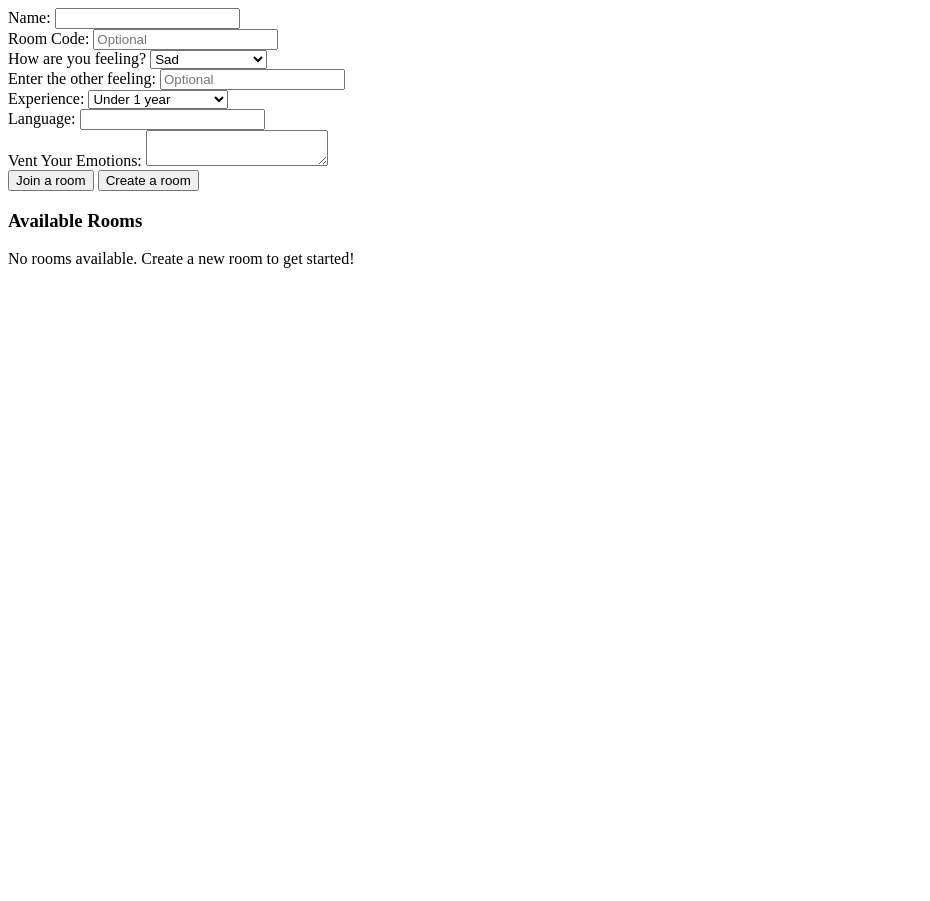
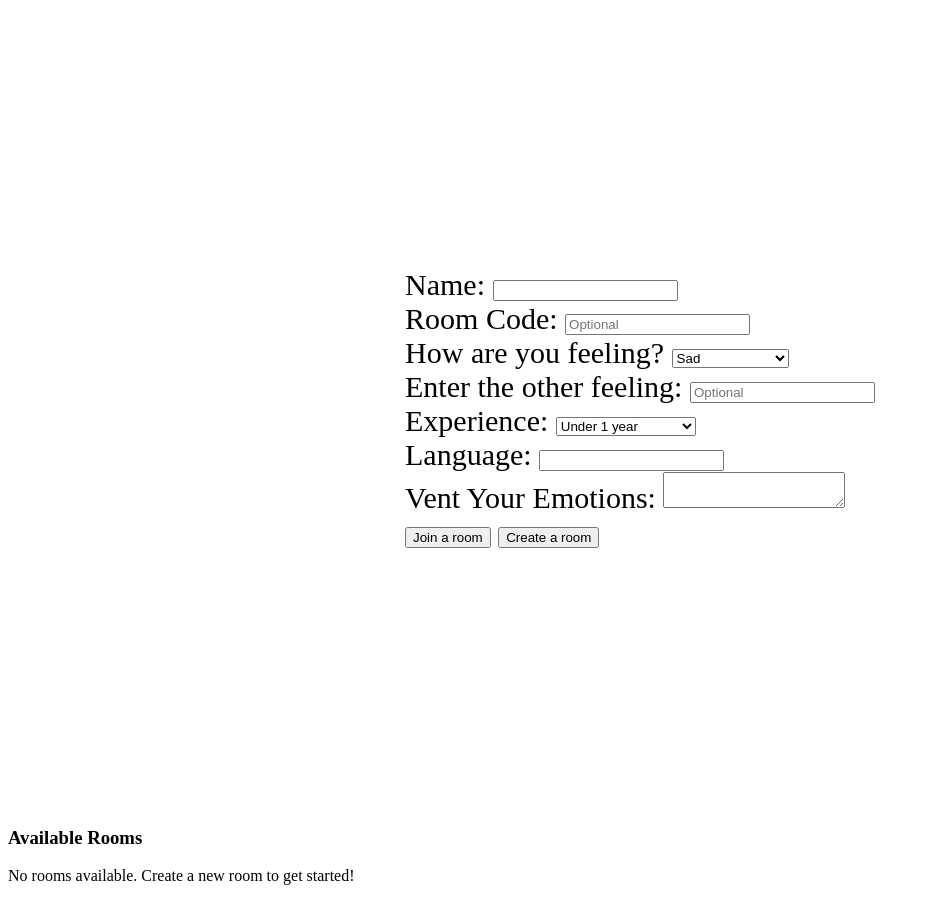
Before and after one commit to Oladeji19/mental-health, a Flask app: page / in a window 1280 px wide. Shown: the whole page, without its empty margins (0-930 px from the left). Before the commit the page ends 268 px from the top, so only its background shows below. Run offline with Flask 3, Linux system fonts and the light colour scheme; some libraries are stand-ins or nearby versions.

Commit message:
improved venting chat room styling

```diff
--- a/backend/Flask_Web_Messanging_App/static/css/style.css
+++ b/backend/Flask_Web_Messanging_App/static/css/style.css
@@ -1,7 +1,13 @@
-.conetent{
+
+
+
+
+.wrapper {
     display: flex;
+    justify-content: center;
     align-items: center;
-    justify-content:center;
+    height: 100vh;
+    font-size: 30px;
 }
 
 .buttons {
--- a/backend/Flask_Web_Messanging_App/templates/home.html
+++ b/backend/Flask_Web_Messanging_App/templates/home.html
@@ -1,6 +1,7 @@
 {% extends 'base.html' %}
 
 {% block content %}
+<div class = "wrapper">
 <form method="POST">
     <div>
         <label>Name:</label>
@@ -12,7 +13,8 @@
             <input type="text" name="code" value="{{ code }}" required>
         {% else %}
             <label>Room Code:</label>
-            <input type="text" name="code" value="{{ code }}" placeholder="Optional">
+            <input type="text"
+             name="code" value="{{ code }}" placeholder="Optional">
         {% endif %}
     </div>
     <div>
@@ -54,6 +56,7 @@
     <button type="submit" name="action" value="join">Join a room</button>
     <button type="submit" name="action" value="create">Create a room</button>
 </form>
+</div>
 
 <h3>Available Rooms</h3>
 {% if rooms %}
```
